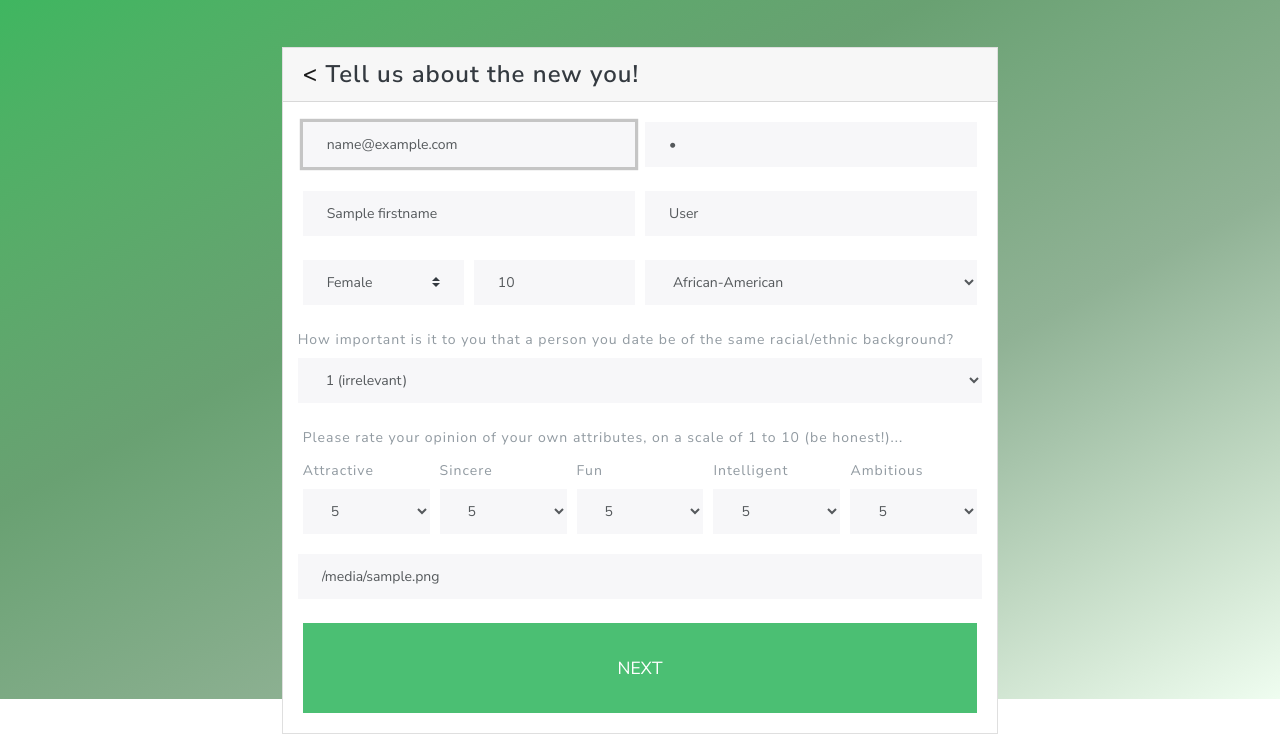
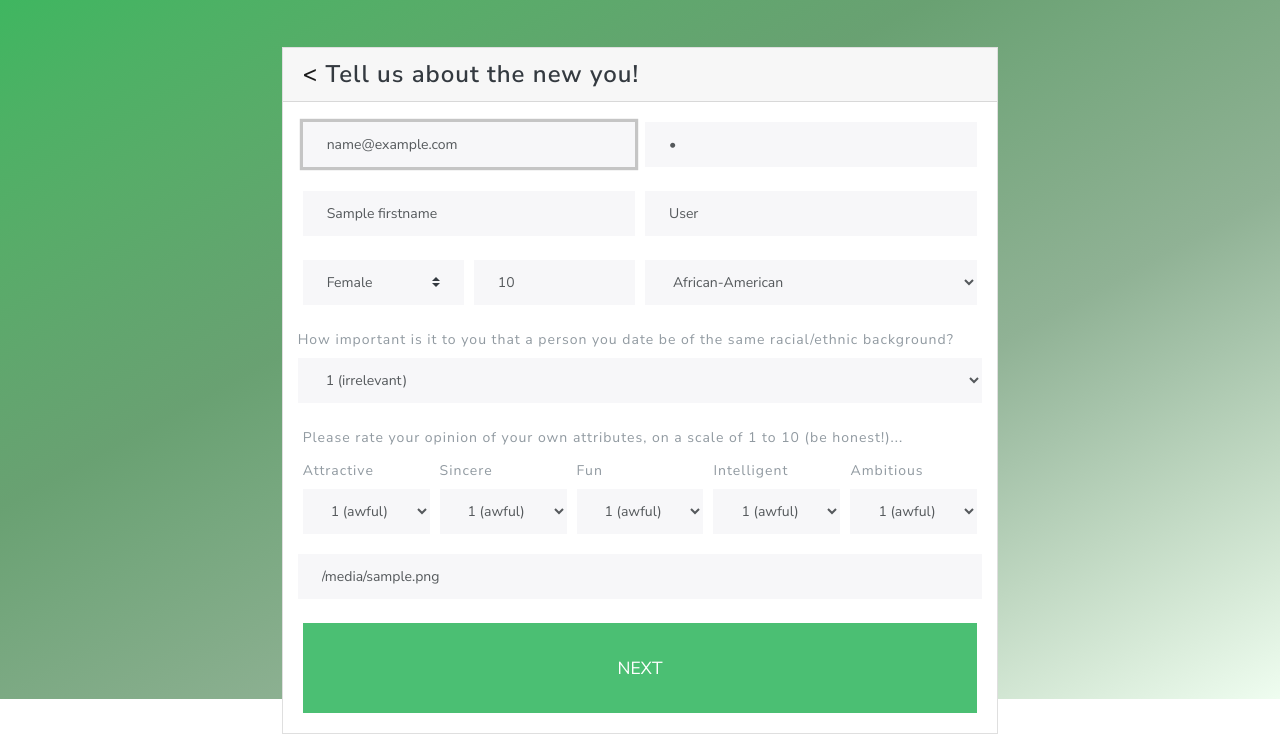
Before and after one commit to ashok-k-singh/matchmaker, a Flask app: template templates/update.html in a window 1280 px wide. Shown: the part 101-835 px from the top of the page. Run offline with Flask 2, Linux system fonts and the light colour scheme; the template is opened without the code that fills it: most values are stand-ins (such as "Sample title", 1, 10 or a date in 2020); parts of the project's set-up code (start-up, migrations or seed data) failed here and were passed over; some libraries are stand-ins or nearby versions.

Commit message:
another change to update.html

```diff
--- a/templates/update.html
+++ b/templates/update.html
@@ -164,52 +164,52 @@
                     <label for="attr">Attractive</label>
                     <select class="form-control" name="attr">
                       <option value="1"
-                           {% if user_profile['attr'] == '1' %}
+                           {% if int(user_profile['attr']) == 1 %}
                            selected
                            {% endif %}
                       >1 (awful)</option>
                       <option value="2"
-                           {% if user_profile['attr'] == '2' %}
+                           {% if int(user_profile['attr']) == 2 %}
                            selected
                            {% endif %}
                       >2</option>
                       <option value="3"
-                           {% if user_profile['attr'] == '3' %}
+                           {% if int(user_profile['attr']) == 3 %}
                            selected
                            {% endif %}
                       >3</option>
                       <option value="4"
-                           {% if user_profile['attr'] == '4' %}
+                           {% if int(user_profile['attr']) == 4 %}
                            selected
                            {% endif %}
                       >4</option>
-                      <option value="5" selected
-                           {% if user_profile['attr'] == '5' %}
+                      <option value="5"
+                           {% if int(user_profile['attr']) == 5 %}
                            selected
                            {% endif %}
                       >5</option>
                       <option value="6"
-                           {% if user_profile['attr'] == '6' %}
+                           {% if int(user_profile['attr']) == 6 %}
                            selected
                            {% endif %}
                       >6</option>
                       <option value="7"
-                           {% if user_profile['attr'] == '7' %}
+                           {% if int(user_profile['attr']) == 7 %}
                            selected
                            {% endif %}
                       >7</option>
                       <option value="8"
-                           {% if user_profile['attr'] == '8' %}
+                           {% if int(user_profile['attr']) == 8 %}
                            selected
                            {% endif %}
                       >8</option>
                       <option value="9"
-                           {% if user_profile['attr'] == '9' %}
+                           {% if int(user_profile['attr']) == 9 %}
                            selected
                            {% endif %}
                       >9</option>
                       <option value="10"
-                           {% if user_profile['attr'] == '10' %}
+                           {% if int(user_profile['attr']) == 10 %}
                            selected
                            {% endif %}
                       >10 (great)</option>
@@ -238,7 +238,7 @@
                            selected
                            {% endif %}
                       >4</option>
-                      <option value="5" selected
+                      <option value="5"
                            {% if user_profile['sinc'] == '5' %}
                            selected
                            {% endif %}
@@ -293,7 +293,7 @@
                               selected
                               {% endif %}
                       >4</option>
-                      <option value="5" selected
+                      <option value="5"
                               {% if user_profile['fun'] == '5' %}
                               selected
                               {% endif %}
@@ -348,7 +348,7 @@
                               selected
                               {% endif %}
                       >4</option>
-                      <option value="5" selected
+                      <option value="5"
                               {% if user_profile['intel'] == '5' %}
                               selected
                               {% endif %}
@@ -403,7 +403,7 @@
                               selected
                               {% endif %}
                       >4</option>
-                      <option value="5" selected
+                      <option value="5"
                               {% if user_profile['amb'] == '5' %}
                               selected
                               {% endif %}
```
